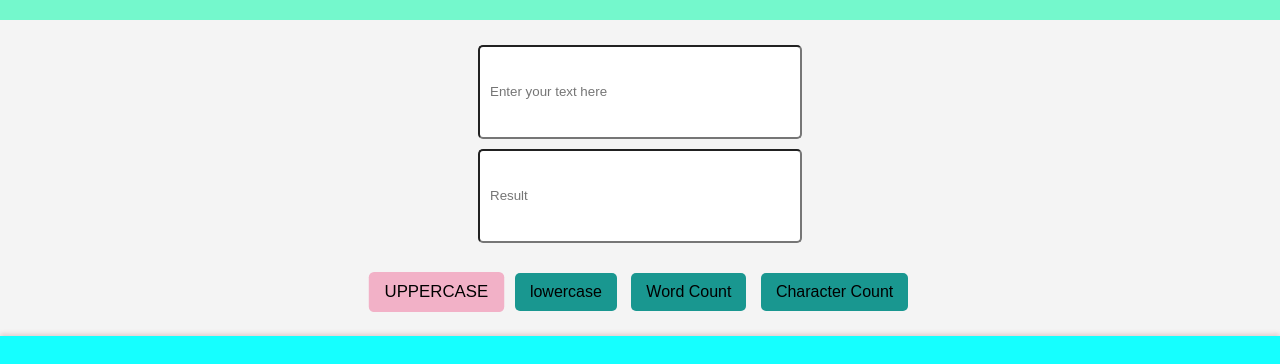
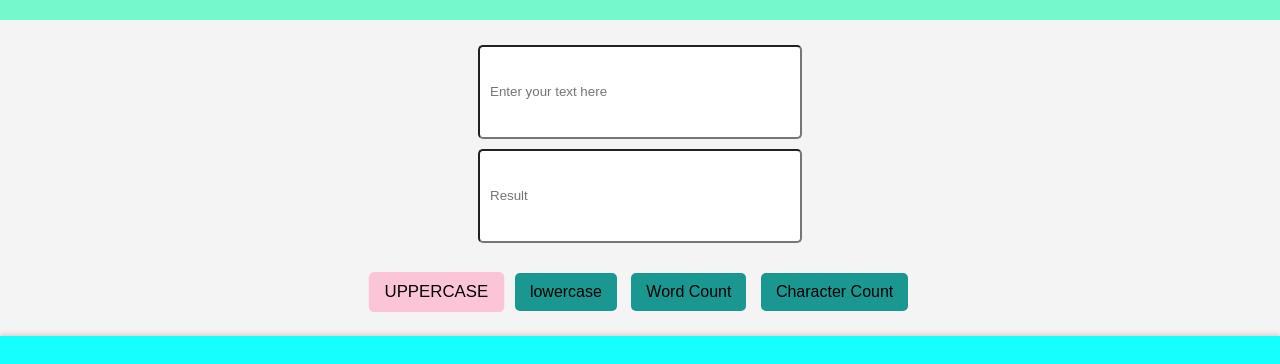
Before and after one commit to ShreyaGhule2020/to, a plain HTML site: page index.html in a window 1280 px wide. In both pictures the pointer is over the button "UPPERCASE". Shown: the part 101-465 px from the top of the page. Drawn offline with Linux system fonts and the light colour scheme.

Commit message:
Initial commit

```diff
--- a/index.html
+++ b/index.html
@@ -55,7 +55,7 @@
             transition: background-color 0.3s, transform 0.2s;
         }
         button:hover {
-            background-color: rgb(242, 177, 199);
+            background-color: rgb(252, 196, 215);
             transform: scale(1.05);
         }
         input[type="text"] {
```
